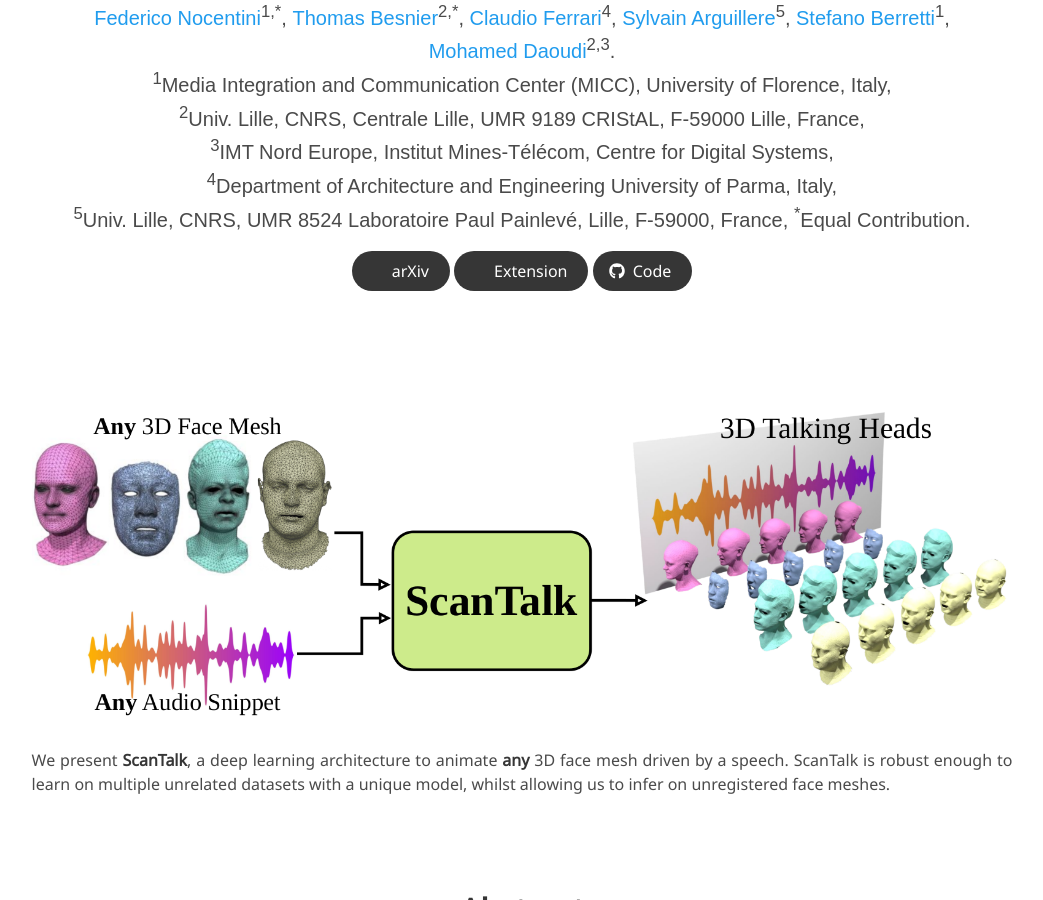
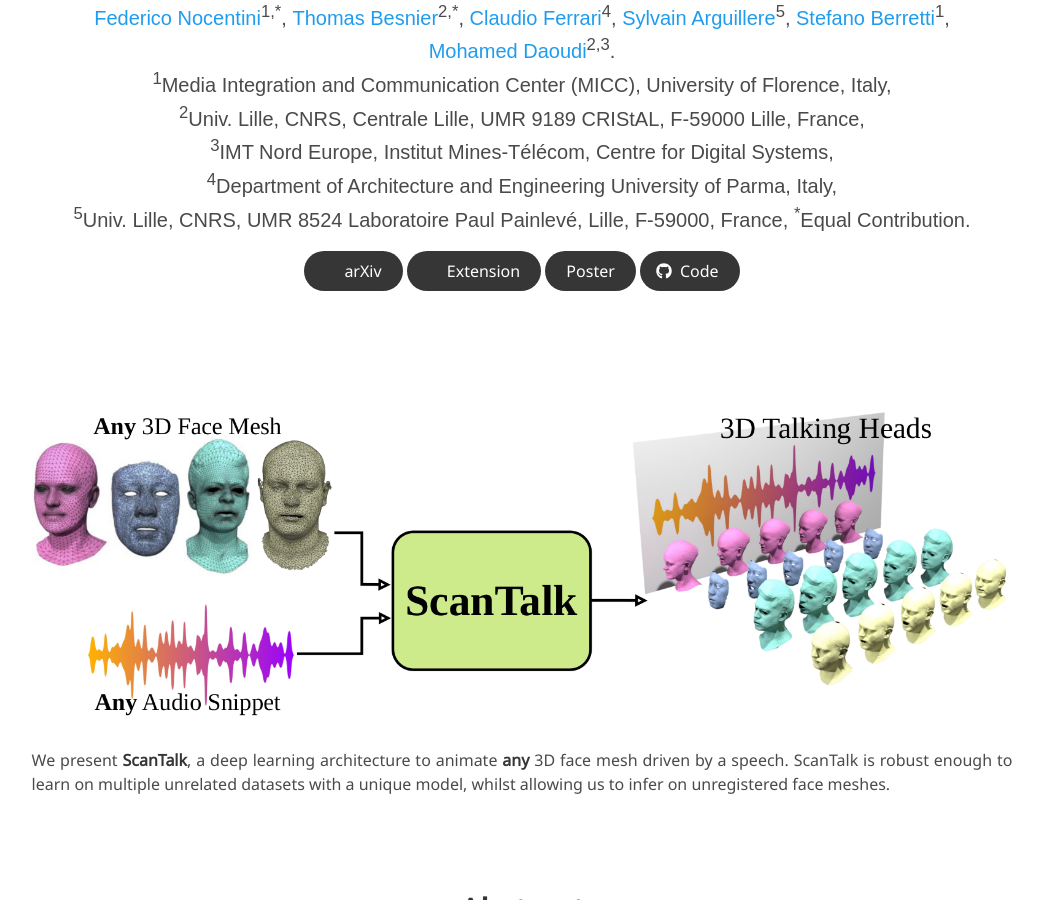
Before and after one commit to FedeNoce/fedenoce.github.io, a Jekyll site: the page scantalk/index.html, which Jekyll copies as it is, in a window 1280 px wide and 900 px high, scrolled down 409 px. Shown: the whole window, without its empty margins (118-1161 px from the left). Built offline with Jekyll 4.4.1, drawn with Linux system fonts in a browser that asks for light colours; nearby versions of some CDN libraries; some web fonts are replaced; library files that are not in the unit come from our copies; a style sheet for code colours, icons or effects is not loaded.

Commit message:
Update index.html

```diff
--- a/scantalk/index.html
+++ b/scantalk/index.html
@@ -134,6 +134,12 @@
                       <i class="ai ai-arxiv"></i>
                   </span>
                   <span>Extension</span>
+                </a>
+              </span>
+              <span class="link-block">
+                <a href="https://eccv2024.ecva.net/media/PosterPDFs/ECCV%202024/1636.png?t=1727257422.3138037"
+                   class="external-link button is-normal is-rounded is-dark">
+                  <span>Poster</span>
                 </a>
               </span>
               <span class="link-block">
```
